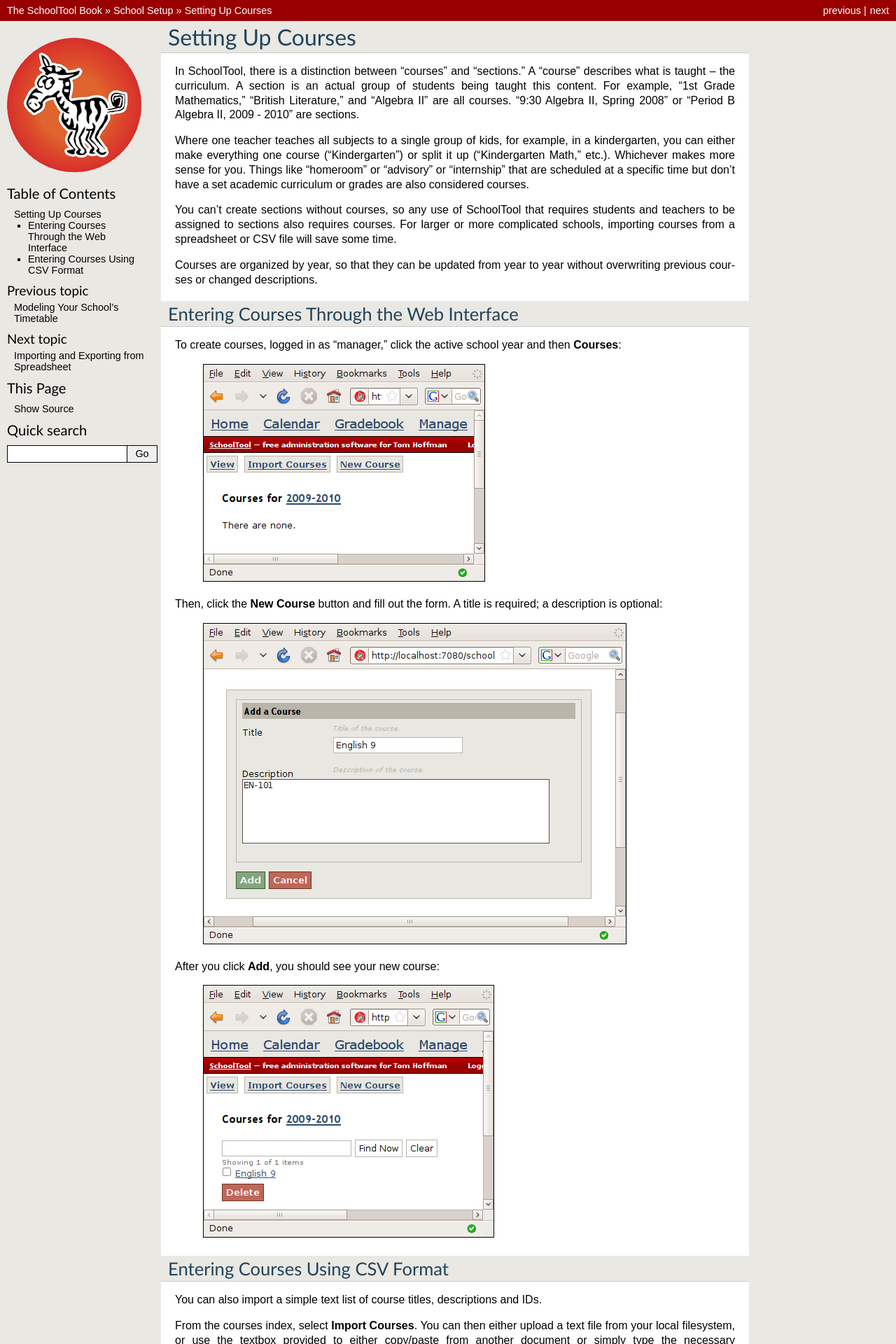
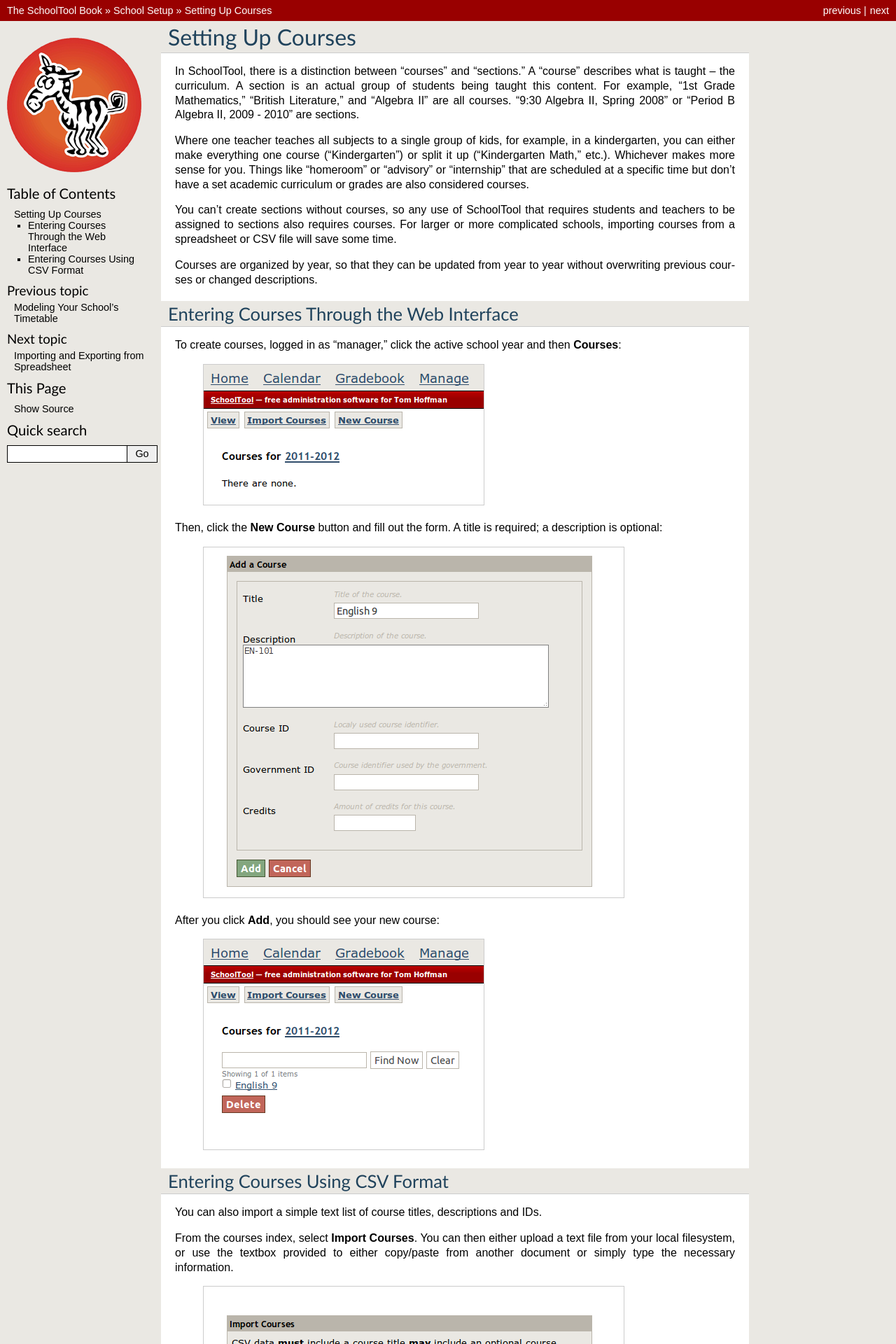
Before and after one commit to schooltool-project/schooltool-book, a Sphinx documentation site: the page built from source/courses.rst, in a window 1280 px wide. Shown: the top 1920 px of the page at 70% size. Built offline with Sphinx 7.4.7, drawn with Linux system fonts in a browser that asks for light colours.

Commit message:
Updated courses.

```diff
--- a/source/courses.rst
+++ b/source/courses.rst
@@ -16,15 +16,15 @@
 
 To create courses, logged in as "manager," click the active school year and then **Courses**:
 
-   .. image:: images/course-index.png
+   .. image:: images/courses-0.png
 
 Then, click the **New Course** button and fill out the form.  A title is required; a description is optional:
 
-   .. image:: images/add-course.png
+   .. image:: images/courses-1.png
 
 After you click **Add**, you should see your new course:
 
-   .. image:: images/index-with-course.png
+   .. image:: images/courses-2.png
 
 Entering Courses Using CSV Format
 ---------------------------------
@@ -33,7 +33,7 @@
 
 From the courses index, select **Import Courses**.  You can then either upload a text file from your local filesystem, or use the textbox provided to either copy/paste from another document or simply type the necessary information.
 
-   .. image:: images/import-courses.png
+   .. image:: images/courses-3.png
 
 The format, as described on the form, is simply::
 
```
Also changed, not shown: other parts of source/courses.rst (+1 -1 lines), source/images/add-course.png (deleted), source/images/course-index.png (deleted), source/images/courses-0.png (added), source/images/courses-1.png (added), source/images/courses-2.png (added), source/images/courses-3.png (added), source/images/courses-4.png (added), source/images/import-courses.png (deleted), source/images/index-with-course.png (deleted), source/images/index-with-courses.png (deleted).
